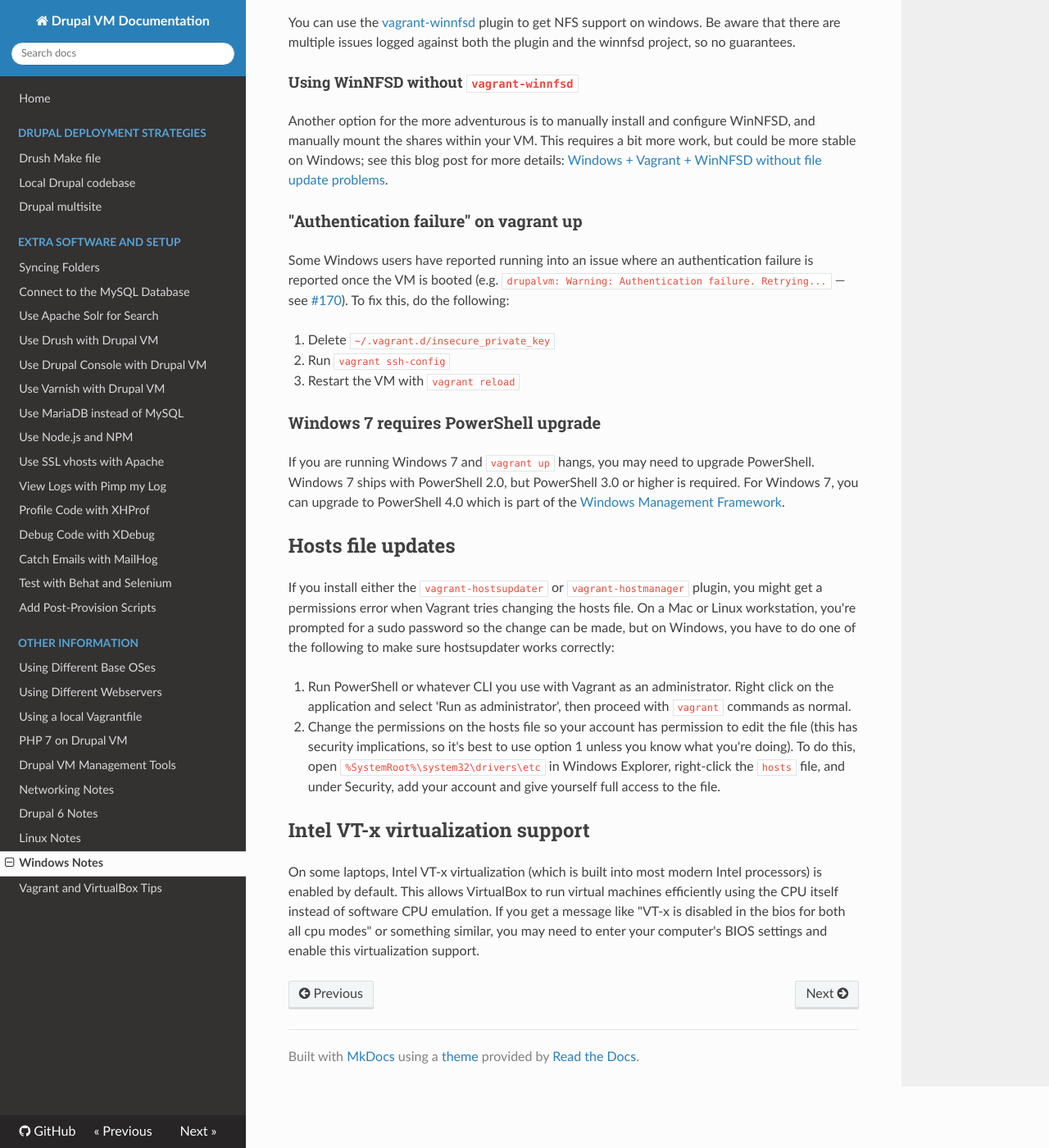
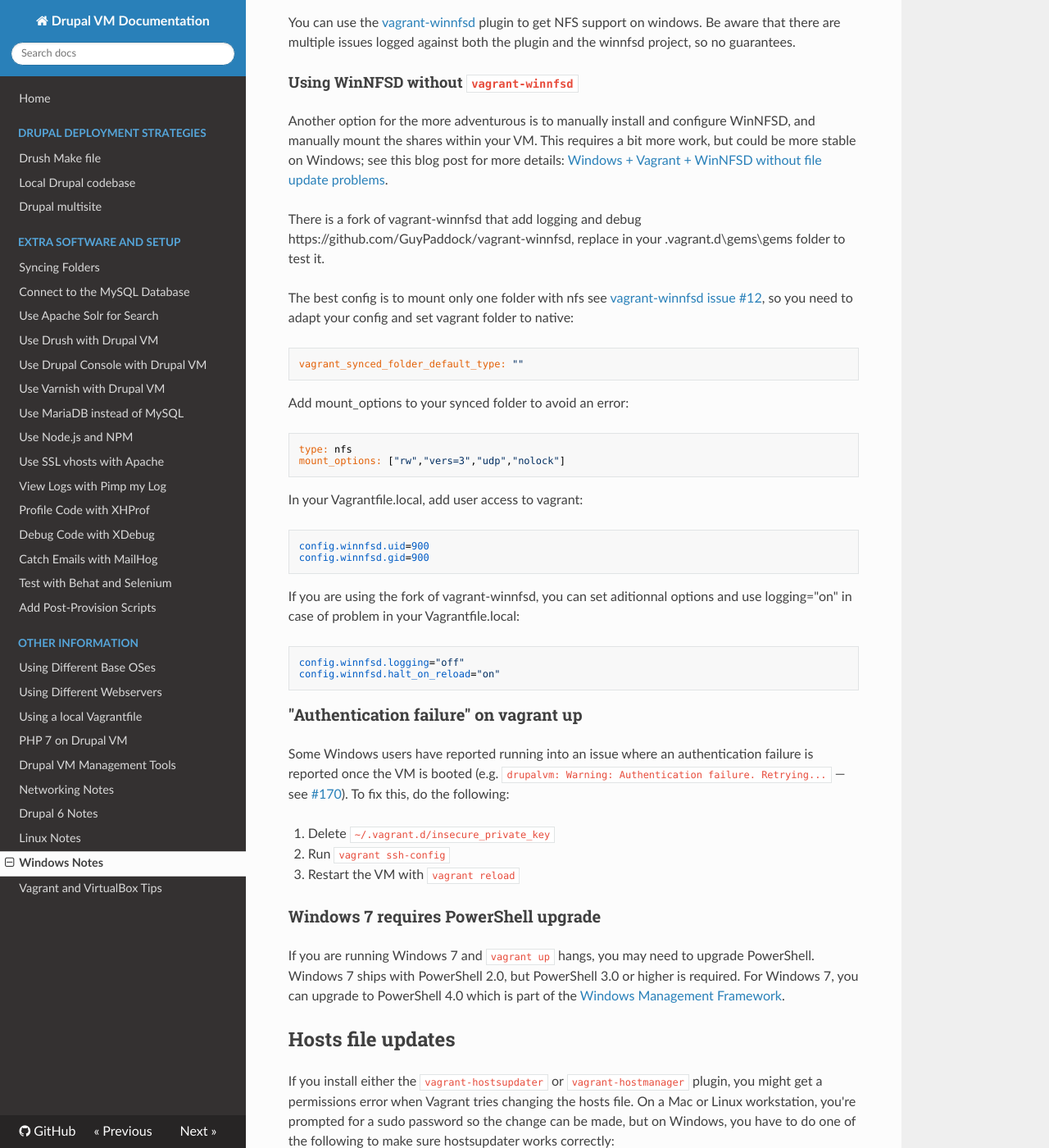
Before and after one commit to geerlingguy/drupal-vm, an MkDocs documentation site: the page built from docs/other/windows.md, in a window 1280 px wide and 1400 px high, scrolled down 1464 px. Shown: the whole window at 82% size. Built offline with MkDocs 1.6.1, drawn with Linux system fonts in a browser that asks for light colours; nearby versions of some CDN libraries; old or Windows-style settings are respelled for this version of MkDocs.

Commit message:
Update windows.md
Add Windows Winnfsd information and vagrant-winnfsd fork suggestion.

```diff
--- a/docs/other/windows.md
+++ b/docs/other/windows.md
@@ -44,6 +44,27 @@ You can use the [vagrant-winnfsd](https://github.com/GM-Alex/vagrant-winnfsd) pl
 
 Another option for the more adventurous is to manually install and configure WinNFSD, and manually mount the shares within your VM. This requires a bit more work, but could be more stable on Windows; see this blog post for more details: [Windows + Vagrant + WinNFSD without file update problems](https://hollyit.net/blog/windowsvagrantwinnfsd-without-file-update-problems).
 
+There is a fork of vagrant-winnfsd that add logging and debug https://github.com/GuyPaddock/vagrant-winnfsd, replace in your .vagrant.d\gems\gems folder to test it.
+
+The best config is to mount only one folder with nfs see [vagrant-winnfsd issue #12](https://github.com/winnfsd/vagrant-winnfsd/issues/12#issuecomment-78195957), so you need to adapt your config and set vagrant folder to native:
+
+    vagrant_synced_folder_default_type: ""
+
+Add mount_options to your synced folder to avoid an error:
+
+    type: nfs
+    mount_options: ["rw","vers=3","udp","nolock"]
+
+In your Vagrantfile.local, add user access to vagrant:
+
+    config.winnfsd.uid=900
+    config.winnfsd.gid=900
+
+If you are using the fork of vagrant-winnfsd, you can set aditionnal options and use logging="on" in case of problem in your Vagrantfile.local:
+
+    config.winnfsd.logging="off"
+    config.winnfsd.halt_on_reload="on"
+
 ### "Authentication failure" on vagrant up
 
 Some Windows users have reported running into an issue where an authentication failure is reported once the VM is booted (e.g. `drupalvm: Warning: Authentication failure. Retrying...` — see [#170](https://github.com/geerlingguy/drupal-vm/issues/170)). To fix this, do the following:
```
